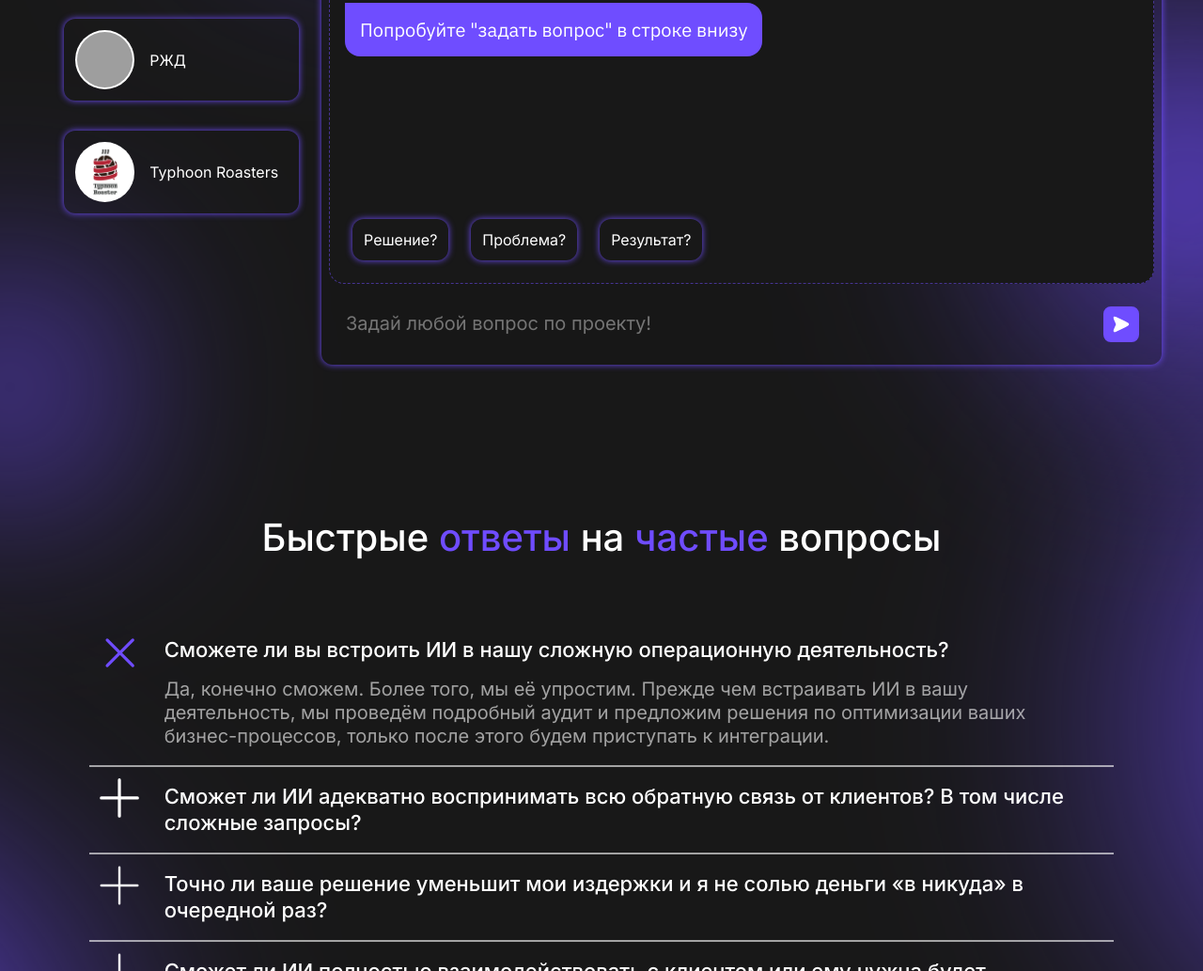
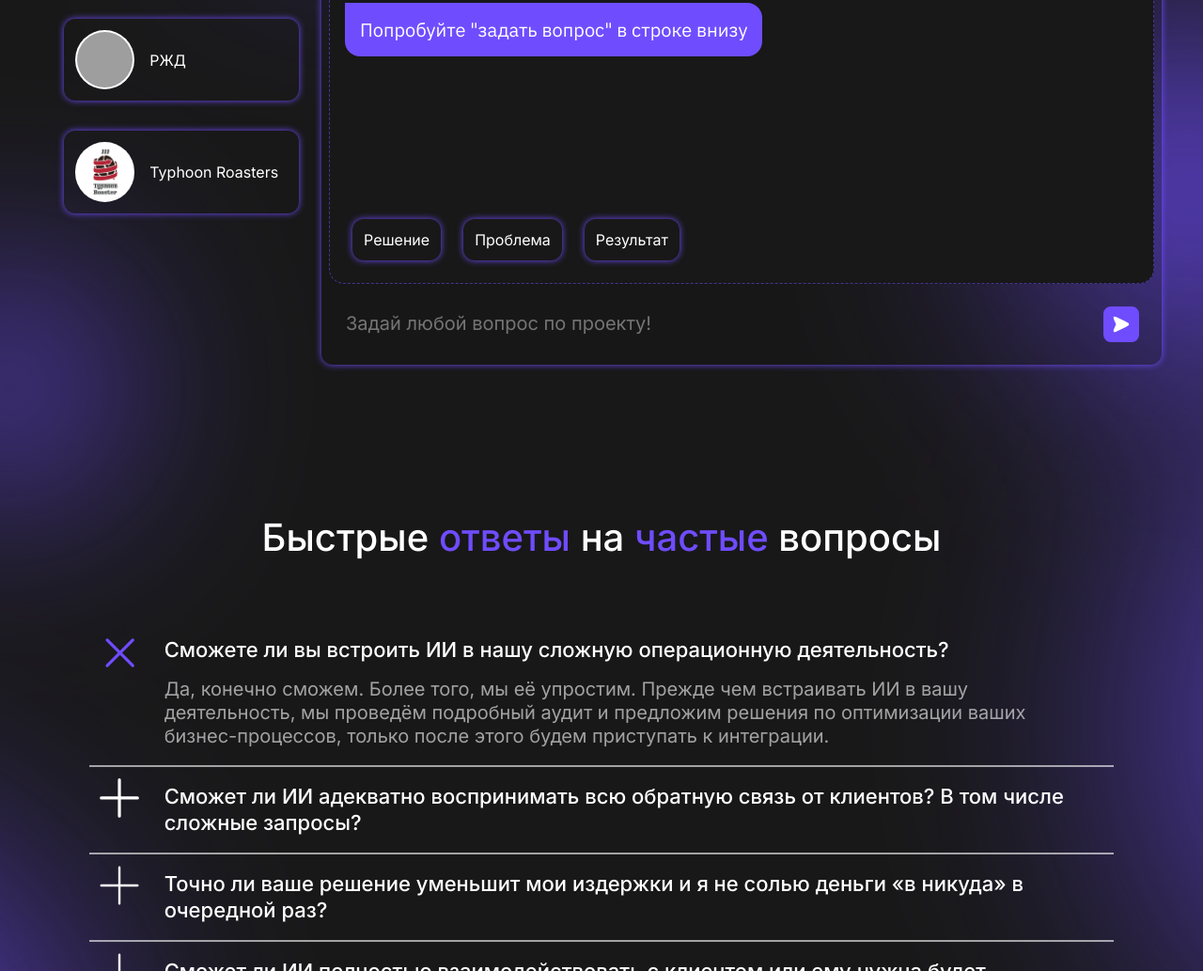
Before and after one commit to liquitek/ghost, a plain HTML site: page index.html in a window 1280 px wide. Shown: the part 3350-4383 px from the top of the page at 94% size. Drawn offline with nearby package versions, Linux system fonts and the light colour scheme; grey boxes are pictures that could not be loaded.

Commit message:
modified:   index.html

```diff
--- a/index.html
+++ b/index.html
@@ -14,7 +14,7 @@
    <!-- Bootstrap CSS -->
    <link href="https://cdn.jsdelivr.net/npm/bootstrap@5.3.3/dist/css/bootstrap.min.css" rel="stylesheet"
       integrity="sha384-QWTKZyjpPEjISv5WaRU9OFeRpok6YctnYmDr5pNlyT2bRjXh0JMhjY6hW+ALEwIH" crossorigin="anonymous">
-   <link rel="stylesheet" href="style.css?v=16">
+   <link rel="stylesheet" href="style.css?v=18">
    <link rel="preconnect" href="https://fonts.googleapis.com">
    <link rel="preconnect" href="https://fonts.gstatic.com" crossorigin="">
    <link href="https://fonts.googleapis.com/css2?family=IBM+Plex+Sans&family=Inter:wght@100..900&amp;display=swap"
@@ -365,9 +365,9 @@
                            <div tab-content="" data-id="3" data-case-id="1" hidden=""></div>
                            <div style="position: sticky;top: calc(100% - 3.5rem);overflow: hidden;">
                               <div scroller style="display:flex;padding:0 .5rem;overflow-x: scroll;">
-                               <a in-chat-button="" href="#">Решение?</a>
-                              <a in-chat-button="" href="#">Проблема?</a>
-                              <a in-chat-button="" href="#">Результат?</a>
+                               <a in-chat-button="" href="#">Решение</a>
+                              <a in-chat-button="" href="#">Проблема</a>
+                              <a in-chat-button="" href="#">Результат</a>
                               </div>
 
                            </div>
```
